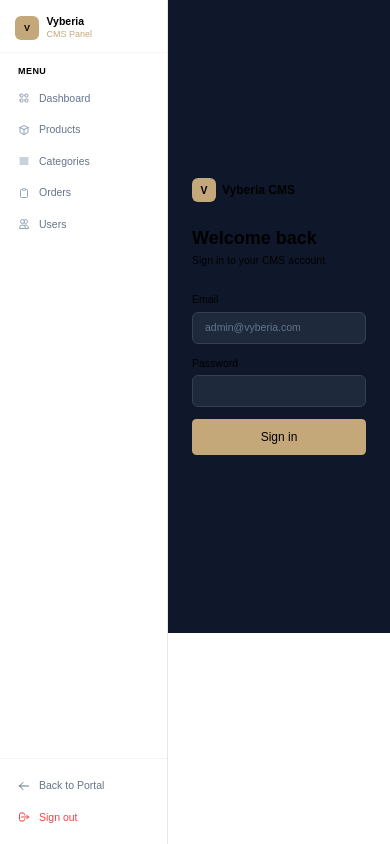
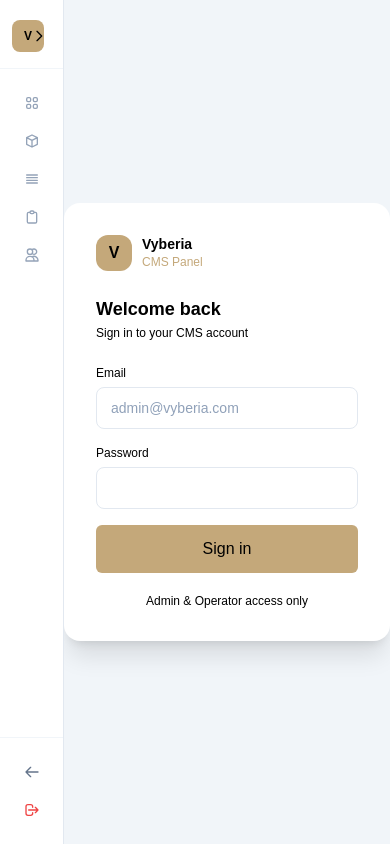
Before and after one commit to cirruscale/vyberia-portal-frontend, a React (Vite) app: page /cms/login in a window 390 px wide. Built offline with nearby package versions, Linux system fonts and the light colour scheme; no server answers.

Commit message:
latest code

```diff
--- a/src/app/globals.css
+++ b/src/app/globals.css
@@ -21,6 +21,18 @@ body {
   zoom: 0.75;
 }
 
+/* On CMS pages: reset body zoom to 1 so heights are predictable */
+body:has(.cms-root) {
+  zoom: 1;
+  background: #F1F5F9;
+}
+
+/* CMS panel: larger font for readability */
+.cms-root {
+  font-size: 15px;
+}
+
+
 input,
 select,
 textarea,
--- a/src/components/layout/CMSSidebar.tsx
+++ b/src/components/layout/CMSSidebar.tsx
@@ -19,30 +19,67 @@ const nav = [
   )},
 ]
 
-export function CMSSidebar() {
+interface Props {
+  collapsed: boolean
+  onToggle: () => void
+}
+
+export function CMSSidebar({ collapsed, onToggle }: Props) {
   const { pathname } = useLocation()
   const { user, logout } = useCmsAuth()
 
   const initials = user?.name?.split(' ').map(w => w[0]).join('').slice(0, 2).toUpperCase() ?? 'A'
 
   return (
-    <aside className="fixed left-0 top-0 w-56 flex flex-col z-40 border-r border-slate-200 bg-white" style={{ height: '100vh', minHeight: '100%' }}>
-      {/* Logo */}
-      <div className="px-5 pt-5 pb-4 border-b border-slate-100">
-        <Link to="/cms/dashboard" className="flex items-center gap-2.5">
+    <aside
+      className="sticky top-0 flex-shrink-0 flex flex-col z-40 border-r border-slate-200 bg-white transition-all duration-300"
+      style={{ width: collapsed ? '4rem' : '18rem', height: '100vh', overflow: 'hidden', position: 'relative', flexShrink: 0 }}
+    >
+      {/* Logo + Toggle */}
+      <div className="px-3 pt-5 pb-4 border-b border-slate-100 flex items-center gap-2 relative">
+        <Link to="/cms/dashboard" className={`flex items-center gap-2.5 min-w-0 ${collapsed ? 'mx-auto' : ''}`}>
           <div className="w-8 h-8 rounded-lg flex items-center justify-center flex-shrink-0" style={{ background: '#C4A87A' }}>
             <span className="text-white text-xs font-bold">V</span>
           </div>
-          <div>
+          {!collapsed && (
+            <div className="min-w-0">
               <p className="text-slate-900 text-sm font-bold leading-tight">Vyberia</p>
               <p className="text-xs font-medium" style={{ color: '#C4A87A' }}>CMS Panel</p>
             </div>
+          )}
         </Link>
+        {!collapsed && (
+          <button
+            onClick={onToggle}
+            className="ml-auto flex-shrink-0 p-1 rounded hover:bg-slate-100 text-slate-400 hover:text-slate-600 transition-colors"
+            title="Collapse sidebar"
+          >
+            <svg className="w-4 h-4" fill="none" viewBox="0 0 24 24" stroke="currentColor">
+              <path strokeLinecap="round" strokeLinejoin="round" strokeWidth={2} d="M15 19l-7-7 7-7" />
+            </svg>
+          </button>
+        )}
+        {collapsed && (
+          <button
+            onClick={onToggle}
+            className="mx-auto p-1 rounded hover:bg-slate-100 text-slate-400 hover:text-slate-600 transition-colors"
+            title="Expand sidebar"
+          >
+            <svg className="w-4 h-4" fill="none" viewBox="0 0 24 24" stroke="currentColor">
+              <path strokeLinecap="round" strokeLinejoin="round" strokeWidth={2} d="M9 5l7 7-7 7" />
+            </svg>
+          </button>
+        )}
       </div>
 
       {/* User */}
       {user && (
-        <div className="px-5 py-3 border-b border-slate-100">
+        <div className={`border-b border-slate-100 ${collapsed ? 'py-3 flex justify-center' : 'px-5 py-3'}`}>
+          {collapsed ? (
+            <div className="w-8 h-8 rounded-full flex items-center justify-center" style={{ background: '#F5EDE0' }} title={user.name}>
+              <span className="text-xs font-bold" style={{ color: '#9A7A5A' }}>{initials}</span>
+            </div>
+          ) : (
             <div className="flex items-center gap-3">
               <div className="w-8 h-8 rounded-full flex items-center justify-center flex-shrink-0" style={{ background: '#F5EDE0' }}>
                 <span className="text-xs font-bold" style={{ color: '#9A7A5A' }}>{initials}</span>
@@ -52,54 +89,65 @@ export function CMSSidebar() {
                 <p className="text-slate-400 text-xs capitalize">{user.role}</p>
               </div>
             </div>
+          )}
         </div>
       )}
 
-      {/* Nav */}
-      <nav className="flex-1 px-3 py-4 space-y-0.5 overflow-y-auto">
+      {/* Nav — padded at bottom so content isn't hidden behind the pinned footer */}
+      <nav className={`flex-1 py-4 pb-28 space-y-0.5 overflow-y-auto ${collapsed ? 'px-1' : 'px-3'}`}>
+        {!collapsed && (
           <p className="text-slate-400 text-xs font-semibold uppercase tracking-wider px-3 mb-2">Menu</p>
+        )}
         {nav.map(item => {
           const active = pathname.startsWith(item.href)
           return (
             <Link
               key={item.href}
               to={item.href}
-              className="flex items-center gap-3 px-3 py-2.5 rounded-lg text-sm font-medium transition-all"
-              style={active
-                ? { background: '#F5EDE0', color: '#9A7A5A' }
-                : { color: '#64748B' }
-              }
+              title={collapsed ? item.label : undefined}
+              className={`flex items-center rounded-lg text-sm font-medium transition-all ${
+                collapsed ? 'justify-center px-2 py-2.5' : 'gap-3 px-3 py-2.5'
+              }`}
+              style={active ? { background: '#F5EDE0', color: '#9A7A5A' } : { color: '#64748B' }}
               onMouseEnter={e => { if (!active) { (e.currentTarget as HTMLElement).style.background = '#F8FAFC'; (e.currentTarget as HTMLElement).style.color = '#1E293B' } }}
               onMouseLeave={e => { if (!active) { (e.currentTarget as HTMLElement).style.background = ''; (e.currentTarget as HTMLElement).style.color = '#64748B' } }}
             >
               <span style={active ? { color: '#9A7A5A' } : { color: '#94A3B8' }}>{item.icon}</span>
-              {item.label}
+              {!collapsed && item.label}
             </Link>
           )
         })}
       </nav>
 
-      {/* Footer — pinned to bottom */}
-      <div className="px-3 py-4 border-t border-slate-100 space-y-0.5">
+      {/* Footer — absolutely pinned to bottom */}
+      <div
+        className={`absolute bottom-0 left-0 right-0 py-4 border-t border-slate-100 space-y-0.5 bg-white ${collapsed ? 'px-1' : 'px-3'}`}
+      >
         <Link
           to="/"
-          className="flex items-center gap-3 px-3 py-2.5 rounded-lg text-sm transition-all"
+          title={collapsed ? 'Back to Portal' : undefined}
+          className={`flex items-center rounded-lg text-sm transition-all ${
+            collapsed ? 'justify-center px-2 py-2.5' : 'gap-3 px-3 py-2.5'
+          }`}
           style={{ color: '#64748B' }}
           onMouseEnter={e => { (e.currentTarget as HTMLElement).style.background = '#F8FAFC'; (e.currentTarget as HTMLElement).style.color = '#1E293B' }}
           onMouseLeave={e => { (e.currentTarget as HTMLElement).style.background = ''; (e.currentTarget as HTMLElement).style.color = '#64748B' }}
         >
-          <svg className="w-4 h-4" fill="none" viewBox="0 0 24 24" stroke="currentColor"><path strokeLinecap="round" strokeLinejoin="round" strokeWidth={2} d="M10 19l-7-7m0 0l7-7m-7 7h18" /></svg>
-          Back to Portal
+          <svg className="w-4 h-4 flex-shrink-0" fill="none" viewBox="0 0 24 24" stroke="currentColor"><path strokeLinecap="round" strokeLinejoin="round" strokeWidth={2} d="M10 19l-7-7m0 0l7-7m-7 7h18" /></svg>
+          {!collapsed && 'Back to Portal'}
         </Link>
         <button
           onClick={logout}
-          className="w-full flex items-center gap-3 px-3 py-2.5 rounded-lg text-sm transition-all"
+          title={collapsed ? 'Sign out' : undefined}
+          className={`w-full flex items-center rounded-lg text-sm transition-all ${
+            collapsed ? 'justify-center px-2 py-2.5' : 'gap-3 px-3 py-2.5'
+          }`}
           style={{ color: '#EF4444' }}
           onMouseEnter={e => { (e.currentTarget as HTMLElement).style.background = '#FEF2F2' }}
           onMouseLeave={e => { (e.currentTarget as HTMLElement).style.background = '' }}
         >
-          <svg className="w-4 h-4" fill="none" viewBox="0 0 24 24" stroke="currentColor"><path strokeLinecap="round" strokeLinejoin="round" strokeWidth={2} d="M17 16l4-4m0 0l-4-4m4 4H7m6 4v1a3 3 0 01-3 3H6a3 3 0 01-3-3V7a3 3 0 013-3h4a3 3 0 013 3v1" /></svg>
-          Sign out
+          <svg className="w-4 h-4 flex-shrink-0" fill="none" viewBox="0 0 24 24" stroke="currentColor"><path strokeLinecap="round" strokeLinejoin="round" strokeWidth={2} d="M17 16l4-4m0 0l-4-4m4 4H7m6 4v1a3 3 0 01-3 3H6a3 3 0 01-3-3V7a3 3 0 013-3h4a3 3 0 013 3v1" /></svg>
+          {!collapsed && 'Sign out'}
         </button>
       </div>
     </aside>
--- a/src/layouts/CMSLayout.tsx
+++ b/src/layouts/CMSLayout.tsx
@@ -1,13 +1,28 @@
+import { useState, useEffect } from 'react'
 import { Outlet } from 'react-router-dom'
 import { CmsAuthProvider } from '../lib/context/CmsAuthContext'
 import { CMSSidebar } from '../components/layout/CMSSidebar'
 
 export default function CMSLayout() {
+  const [collapsed, setCollapsed] = useState(() => window.innerWidth < 1024)
+  // sidebar widths: collapsed=4rem, expanded=18rem — kept in sync with CMSSidebar
+
+  useEffect(() => {
+    const onResize = () => {
+      if (window.innerWidth < 1024) setCollapsed(true)
+    }
+    window.addEventListener('resize', onResize)
+    return () => window.removeEventListener('resize', onResize)
+  }, [])
+
   return (
     <CmsAuthProvider>
-      <div className="flex" style={{ background: '#F1F5F9', minHeight: '100vh' }}>
-        <CMSSidebar />
-        <main className="flex-1 ml-56 overflow-auto" style={{ minHeight: '100vh' }}>
+      <div
+        className="cms-root flex"
+        style={{ background: '#F1F5F9', height: '100vh', overflow: 'hidden' }}
+      >
+        <CMSSidebar collapsed={collapsed} onToggle={() => setCollapsed(c => !c)} />
+        <main className="flex-1 overflow-hidden transition-all duration-300" style={{ height: '100%', minHeight: 0 }}>
           <Outlet />
         </main>
       </div>
--- a/src/pages/cms/CMSCategoriesPage.tsx
+++ b/src/pages/cms/CMSCategoriesPage.tsx
@@ -105,7 +105,7 @@ export default function CMSCategoriesPage() {
   )
 
   return (
-    <div className="p-8 max-w-7xl mx-auto">
+    <div className="p-8 w-full">
       <div className="mb-6">
         <h1 className="text-2xl font-bold text-slate-900">Categories</h1>
         <p className="text-slate-500 text-sm mt-0.5">{categories.length} categories · {subcategories.length} subcategories</p>
--- a/src/pages/cms/CMSDashboardPage.tsx
+++ b/src/pages/cms/CMSDashboardPage.tsx
@@ -5,12 +5,12 @@ import { cmsDashboard } from '@/lib/api/cms'
 import { OrderStatusBadge } from '@/components/ui/Badge'
 import type { DashboardStats } from '@/lib/types'
 
-function StatCard({ label, value, sub, color }: { label: string; value: string | number; sub?: string; color?: string }) {
+function StatCard({ label, value, sub, color, bg }: { label: string; value: string | number; sub?: string; color?: string; bg?: string }) {
   return (
-    <div className="bg-white rounded-xl p-5 shadow-sm border border-slate-100">
-      <p className="text-xs font-medium text-slate-500 uppercase tracking-wide">{label}</p>
-      <p className="text-2xl font-bold mt-1.5" style={{ color: color ?? '#0F172A' }}>{value}</p>
-      {sub && <p className="text-xs text-slate-400 mt-1">{sub}</p>}
+    <div className="rounded-lg p-3 shadow-sm border border-slate-100" style={{ background: bg ?? '#ffffff' }}>
+      <p className="text-xs font-medium text-slate-500 uppercase tracking-wide truncate">{label}</p>
+      <p className="text-xl font-bold mt-1 leading-tight" style={{ color: color ?? '#0F172A' }}>{value}</p>
+      {sub && <p className="text-xs text-slate-400 mt-0.5">{sub}</p>}
     </div>
   )
 }
@@ -29,30 +29,29 @@ export default function CMSDashboardPage() {
   }, [user, authLoading, navigate])
 
   if (authLoading || loading) return (
-    <div className="p-8">
-      <div className="grid grid-cols-2 md:grid-cols-4 gap-4">
-        {Array.from({ length: 8 }).map((_, i) => <div key={i} className="bg-white animate-pulse rounded-xl h-24 shadow-sm" />)}
-      </div>
+    <div className="flex items-center justify-center h-full">
+      <div className="w-6 h-6 border-2 border-t-transparent rounded-full animate-spin" style={{ borderColor: '#C4A87A', borderTopColor: 'transparent' }} />
     </div>
   )
 
   if (!stats) return null
 
   return (
-    <div className="p-8 max-w-7xl mx-auto">
+    <div className="flex flex-col h-full overflow-hidden px-5 py-4 gap-3">
+
       {/* Header */}
-      <div className="mb-8">
-        <h1 className="text-2xl font-bold text-slate-900">Dashboard</h1>
-        <p className="text-slate-500 text-sm mt-1">Welcome back, {user?.name}</p>
+      <div className="flex-shrink-0">
+        <h1 className="text-xl font-bold text-slate-900">Dashboard</h1>
+        <p className="text-slate-500 text-xs mt-0.5">Welcome back, {user?.name}</p>
       </div>
 
       {/* Financials */}
-      <div className="mb-8">
-        <p className="text-xs font-semibold text-slate-400 uppercase tracking-widest mb-3">Financials</p>
-        <div className="grid grid-cols-1 md:grid-cols-3 gap-4">
-          <div className="rounded-xl p-5 shadow-sm text-white" style={{ background: '#C4A87A' }}>
+      <div className="flex-shrink-0">
+        <p className="text-xs font-semibold text-slate-400 uppercase tracking-widest mb-2">Financials</p>
+        <div className="grid grid-cols-3 gap-3">
+          <div className="rounded-lg p-3 shadow-sm text-white" style={{ background: '#C4A87A' }}>
             <p className="text-xs font-medium uppercase tracking-wide" style={{ color: '#F5EDE0' }}>Total Revenue</p>
-            <p className="text-3xl font-bold mt-1.5">৳{stats.financials.total_revenue.toLocaleString()}</p>
+            <p className="text-xl font-bold mt-1">৳{stats.financials.total_revenue.toLocaleString()}</p>
           </div>
           <StatCard label="Advance Collected" value={`৳${stats.financials.total_advance_collected.toLocaleString()}`} color="#16A34A" />
           <StatCard label="Due Amount" value={`৳${stats.financials.total_due_amount.toLocaleString()}`} color="#DC2626" />
@@ -60,12 +59,12 @@ export default function CMSDashboardPage() {
       </div>
 
       {/* Orders */}
-      <div className="mb-8">
-        <div className="flex items-center justify-between mb-3">
+      <div className="flex-shrink-0">
+        <div className="flex items-center justify-between mb-2">
           <p className="text-xs font-semibold text-slate-400 uppercase tracking-widest">Orders</p>
           <Link to="/cms/orders" className="text-xs text-brand hover:underline">View all →</Link>
         </div>
-        <div className="grid grid-cols-3 md:grid-cols-6 gap-3">
+        <div className="grid grid-cols-6 gap-2">
           {[
             { label: 'Total', value: stats.orders.total, color: '#0F172A' },
             { label: 'Pending', value: stats.orders.pending, color: '#D97706' },
@@ -78,13 +77,13 @@ export default function CMSDashboardPage() {
       </div>
 
       {/* Products + Users */}
-      <div className="grid grid-cols-1 md:grid-cols-2 gap-6 mb-8">
+      <div className="flex-shrink-0 grid grid-cols-2 gap-3">
         <div>
-          <div className="flex items-center justify-between mb-3">
+          <div className="flex items-center justify-between mb-2">
             <p className="text-xs font-semibold text-slate-400 uppercase tracking-widest">Products</p>
             <Link to="/cms/products" className="text-xs text-brand hover:underline">View all →</Link>
           </div>
-          <div className="grid grid-cols-2 gap-3">
+          <div className="grid grid-cols-4 gap-2">
             <StatCard label="Total" value={stats.products.total} />
             <StatCard label="Active" value={stats.products.active} color="#16A34A" />
             <StatCard label="Low Stock" value={stats.products.low_stock} sub="< 5 units" color="#DC2626" />
@@ -92,11 +91,11 @@ export default function CMSDashboardPage() {
           </div>
         </div>
         <div>
-          <div className="flex items-center justify-between mb-3">
+          <div className="flex items-center justify-between mb-2">
             <p className="text-xs font-semibold text-slate-400 uppercase tracking-widest">Users</p>
             <Link to="/cms/users" className="text-xs text-brand hover:underline">View all →</Link>
           </div>
-          <div className="grid grid-cols-2 gap-3">
+          <div className="grid grid-cols-4 gap-2">
             <StatCard label="Total" value={stats.users.total} />
             <StatCard label="Customers" value={stats.users.customer} color="#2563EB" />
             <StatCard label="Merchants" value={stats.users.merchant} color="#D97706" />
@@ -105,30 +104,30 @@ export default function CMSDashboardPage() {
         </div>
       </div>
 
-      {/* Recent Orders */}
+      {/* Recent Orders — fills remaining space */}
       {stats.recent_orders?.length > 0 && (
-        <div>
-          <div className="flex items-center justify-between mb-3">
+        <div className="flex-1 min-h-0 flex flex-col">
+          <div className="flex items-center justify-between mb-2 flex-shrink-0">
             <p className="text-xs font-semibold text-slate-400 uppercase tracking-widest">Recent Orders</p>
             <Link to="/cms/orders" className="text-xs text-brand hover:underline">View all →</Link>
           </div>
-          <div className="bg-white rounded-xl shadow-sm border border-slate-100 overflow-hidden">
+          <div className="bg-white rounded-xl shadow-sm border border-slate-100 overflow-hidden flex-1 min-h-0">
             <table className="w-full text-sm">
               <thead style={{ background: '#F8FAFC' }}>
                 <tr>
-                  <th className="text-left px-5 py-3 text-xs font-semibold text-slate-500">Order #</th>
-                  <th className="text-left px-5 py-3 text-xs font-semibold text-slate-500">Customer</th>
-                  <th className="text-left px-5 py-3 text-xs font-semibold text-slate-500">Status</th>
-                  <th className="text-right px-5 py-3 text-xs font-semibold text-slate-500">Total</th>
+                  <th className="text-left px-4 py-2.5 text-xs font-semibold text-slate-500">Order #</th>
+                  <th className="text-left px-4 py-2.5 text-xs font-semibold text-slate-500">Customer</th>
+                  <th className="text-left px-4 py-2.5 text-xs font-semibold text-slate-500">Status</th>
+                  <th className="text-right px-4 py-2.5 text-xs font-semibold text-slate-500">Total</th>
                 </tr>
               </thead>
               <tbody className="divide-y divide-slate-50">
-                {stats.recent_orders.slice(0, 5).map(o => (
+                {stats.recent_orders.slice(0, 4).map(o => (
                   <tr key={o.id} className="hover:bg-slate-50 transition-colors">
-                    <td className="px-5 py-3.5 font-mono text-xs text-slate-600">{o.order_number}</td>
-                    <td className="px-5 py-3.5 text-slate-700">{o.shipping_address?.full_name ?? '—'}</td>
-                    <td className="px-5 py-3.5"><OrderStatusBadge status={o.status} /></td>
-                    <td className="px-5 py-3.5 text-right font-semibold text-slate-900">৳{o.total_amount.toLocaleString()}</td>
+                    <td className="px-4 py-2.5 font-mono text-xs text-slate-600">{o.order_number}</td>
+                    <td className="px-4 py-2.5 text-slate-700">{o.shipping_address?.full_name ?? '—'}</td>
+                    <td className="px-4 py-2.5"><OrderStatusBadge status={o.status} /></td>
+                    <td className="px-4 py-2.5 text-right font-semibold text-slate-900">৳{o.total_amount.toLocaleString()}</td>
                   </tr>
                 ))}
               </tbody>
--- a/src/pages/cms/CMSLoginPage.tsx
+++ b/src/pages/cms/CMSLoginPage.tsx
@@ -28,54 +28,40 @@ export default function CMSLoginPage() {
   }
 
   return (
-    <div className="min-h-screen flex" style={{ background: '#0F172A' }}>
-      {/* Left panel */}
-      <div className="hidden lg:flex flex-col justify-between w-80 p-10" style={{ background: '#1E293B' }}>
+    <div className="min-h-screen flex items-center justify-center" style={{ background: '#F1F5F9' }}>
+      <div className="bg-white rounded-2xl shadow-xl p-8 w-full" style={{ maxWidth: '360px' }}>
+        {/* Logo */}
+        <div className="flex items-center gap-2.5 mb-6">
+          <div className="w-9 h-9 rounded-xl flex items-center justify-center flex-shrink-0" style={{ background: '#C4A87A' }}>
+            <span className="text-white font-bold text-base">V</span>
+          </div>
           <div>
-          <div className="w-10 h-10 rounded-xl flex items-center justify-center mb-8" style={{ background: '#C4A87A' }}>
-            <span className="text-white font-bold text-lg">V</span>
+            <p className="text-slate-900 text-sm font-bold leading-tight">Vyberia</p>
+            <p className="text-xs font-medium" style={{ color: '#C4A87A' }}>CMS Panel</p>
           </div>
-          <h2 className="text-white text-2xl font-bold mb-3">Vyberia CMS</h2>
-          <p className="text-slate-400 text-sm leading-relaxed">
-            Manage your products, orders, categories and users from one central dashboard.
-          </p>
-        </div>
-        <p className="text-slate-600 text-xs">Admin & Operator access only</p>
         </div>
 
-      {/* Right panel */}
-      <div className="flex-1 flex items-center justify-center p-8">
-        <div className="w-full max-w-sm">
-          <div className="lg:hidden flex items-center gap-2 mb-8">
-            <div className="w-8 h-8 rounded-lg flex items-center justify-center" style={{ background: '#C4A87A' }}>
-              <span className="text-white font-bold text-sm">V</span>
-            </div>
-            <span className="text-white font-bold">Vyberia CMS</span>
-          </div>
-
-          <h1 className="text-white text-2xl font-bold mb-1">Welcome back</h1>
-          <p className="text-slate-400 text-sm mb-8">Sign in to your CMS account</p>
+        <h1 className="text-slate-900 text-lg font-bold mb-0.5">Welcome back</h1>
+        <p className="text-slate-400 text-xs mb-6">Sign in to your CMS account</p>
 
         <form onSubmit={handleSubmit} className="space-y-4">
           <div>
-              <label className="block text-sm text-slate-300 mb-1.5">Email</label>
+            <label className="block text-xs font-medium text-slate-600 mb-1.5">Email</label>
             <input
               type="email" required value={email} onChange={e => setEmail(e.target.value)}
               placeholder="admin@vyberia.com"
-                className="w-full rounded-lg px-4 py-2.5 text-sm text-white placeholder-slate-500 focus:outline-none focus:ring-2 focus:ring-brand"
-                style={{ background: '#1E293B', border: '1px solid #334155' }}
+              className="w-full rounded-lg px-3.5 py-2.5 text-sm text-slate-900 placeholder-slate-400 focus:outline-none focus:ring-2 focus:ring-brand border border-slate-200"
             />
           </div>
           <div>
-              <label className="block text-sm text-slate-300 mb-1.5">Password</label>
+            <label className="block text-xs font-medium text-slate-600 mb-1.5">Password</label>
             <input
               type="password" required value={password} onChange={e => setPassword(e.target.value)}
-                className="w-full rounded-lg px-4 py-2.5 text-sm text-white placeholder-slate-500 focus:outline-none focus:ring-2 focus:ring-brand"
-                style={{ background: '#1E293B', border: '1px solid #334155' }}
+              className="w-full rounded-lg px-3.5 py-2.5 text-sm text-slate-900 placeholder-slate-400 focus:outline-none focus:ring-2 focus:ring-brand border border-slate-200"
             />
           </div>
           {error && (
-              <div className="rounded-lg px-4 py-3 text-sm text-red-400" style={{ background: 'rgba(239,68,68,0.1)', border: '1px solid rgba(239,68,68,0.2)' }}>
+            <div className="rounded-lg px-3.5 py-2.5 text-xs text-red-600" style={{ background: 'rgba(239,68,68,0.08)', border: '1px solid rgba(239,68,68,0.2)' }}>
               {error}
             </div>
           )}
@@ -83,7 +69,8 @@ export default function CMSLoginPage() {
             Sign in
           </Button>
         </form>
-        </div>
+
+        <p className="text-center text-xs text-slate-400 mt-5">Admin &amp; Operator access only</p>
       </div>
     </div>
   )
```
Also changed, not shown: src/pages/cms/CMSOrdersPage.tsx (+14 -8 lines), src/pages/cms/CMSProductsPage.tsx (+16 -8 lines), src/pages/cms/CMSUsersPage.tsx (+14 -8 lines). Lines whose indentation alone changed are shown as unchanged.
